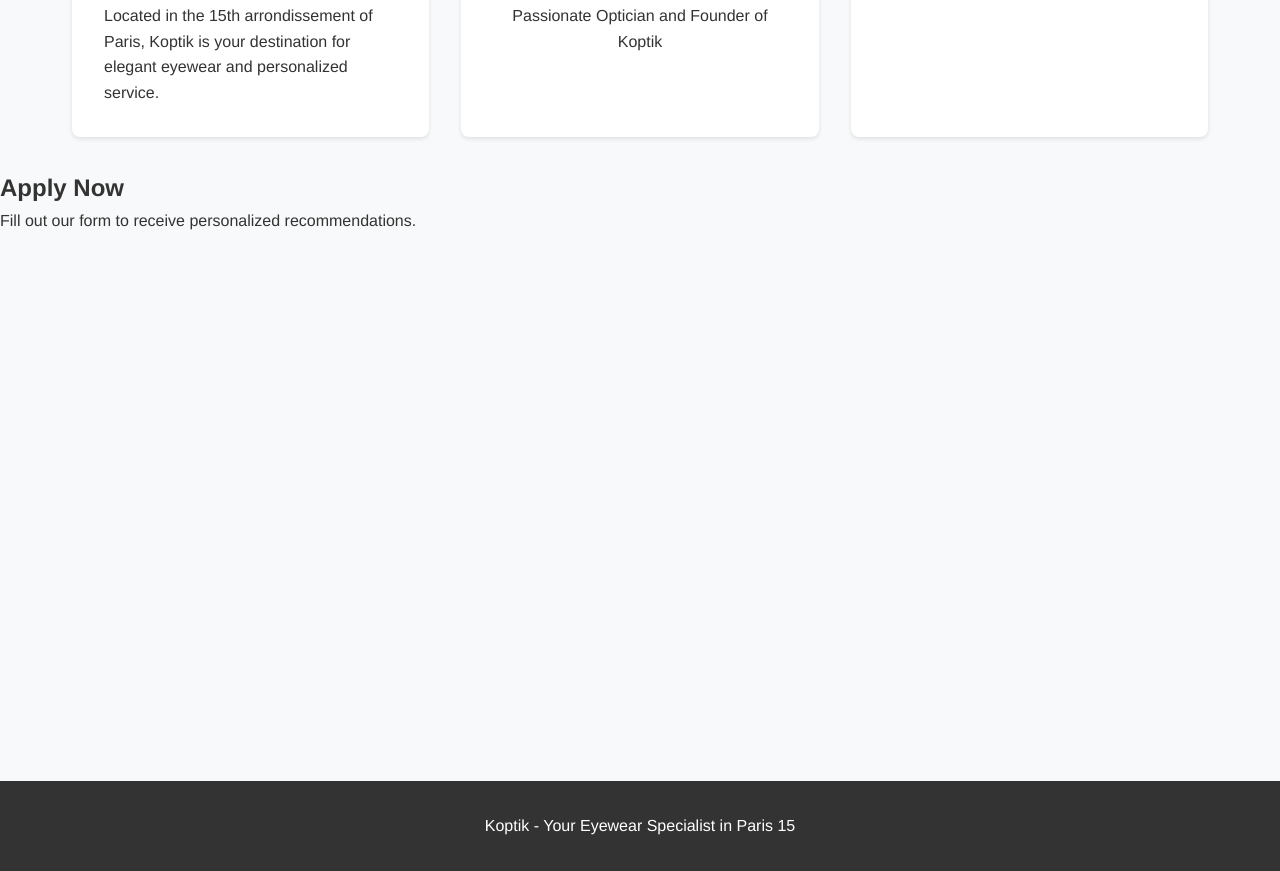
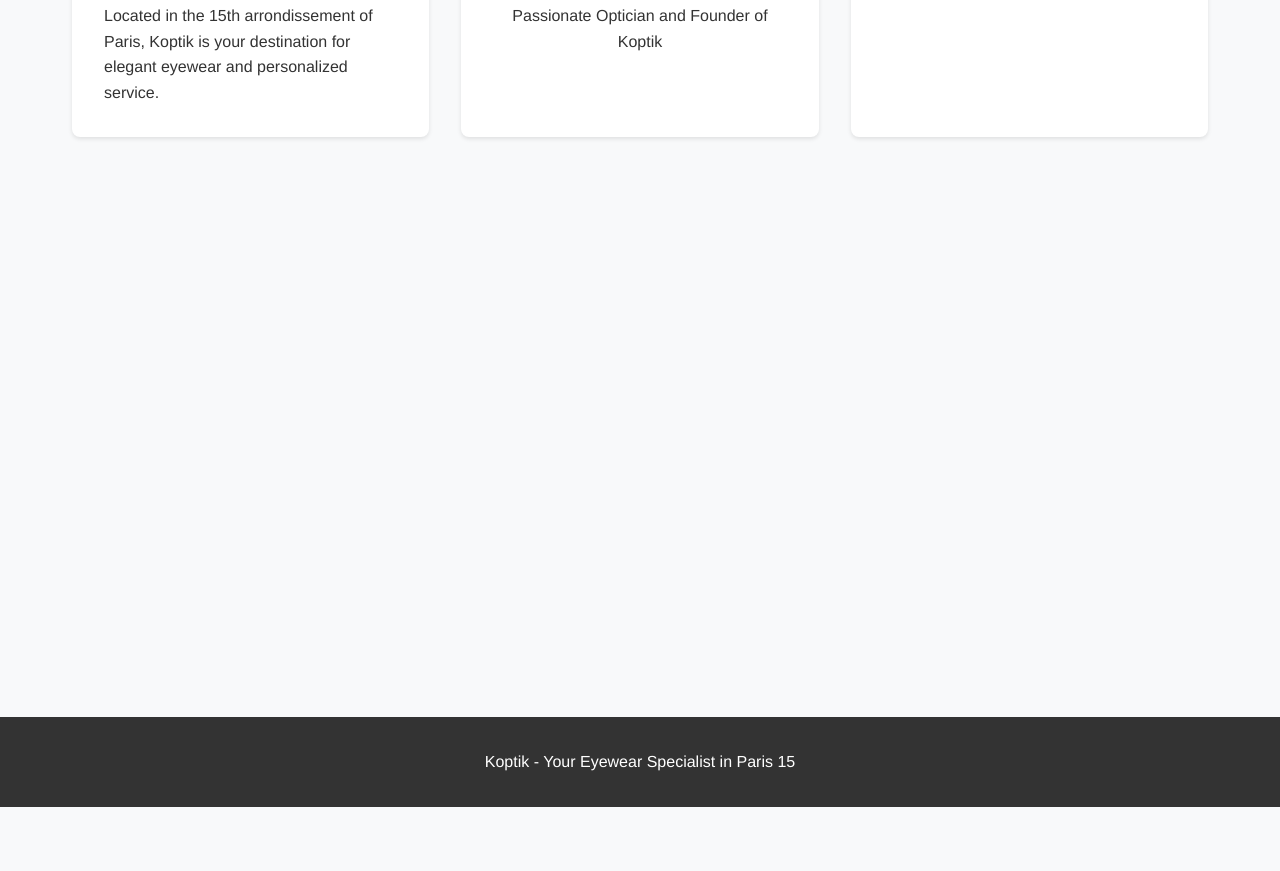
Before and after one commit to Victoria-Bouskila/Koptik, a plain HTML site: page index.html in a window 1280 px wide. Shown: the part 771-1642 px from the top of the page. After the commit the page ends 1578 px from the top, so only its background shows below. Drawn offline with Linux system fonts and the light colour scheme; a script that the page names is missing.

Commit message:
Update index.html

```diff
--- a/index.html
+++ b/index.html
@@ -43,8 +43,7 @@
 
     </main>
     <div id="apply-section">
-      <h2>Apply Now</h2>
-      <p>Fill out our form to receive personalized recommendations.</p>
+
       <div data-tf-live="01JMRAS1QBMC9G0QRJAKSKMCK3" style="width: 100%; height: 500px;"></div>
     </div>
     <script src="https://embed.typeform.com/next/embed.js"></script>
```
